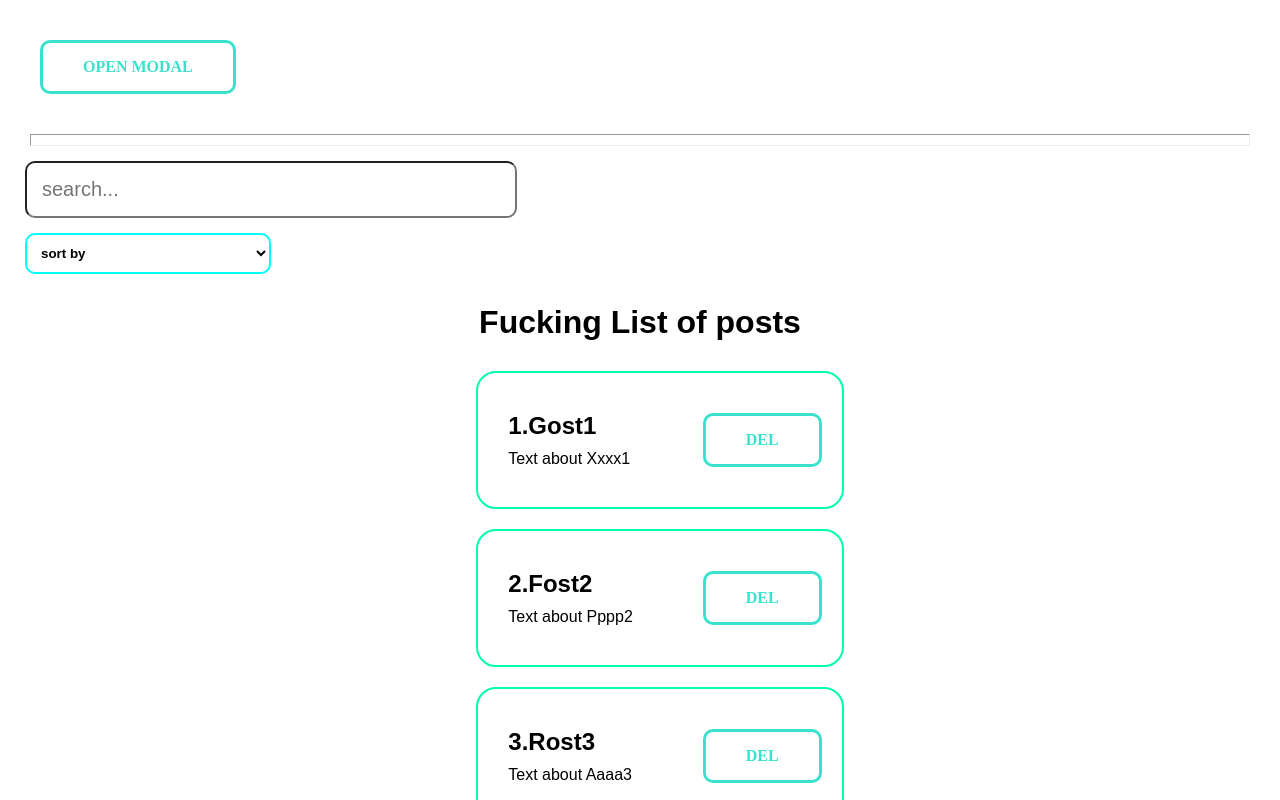
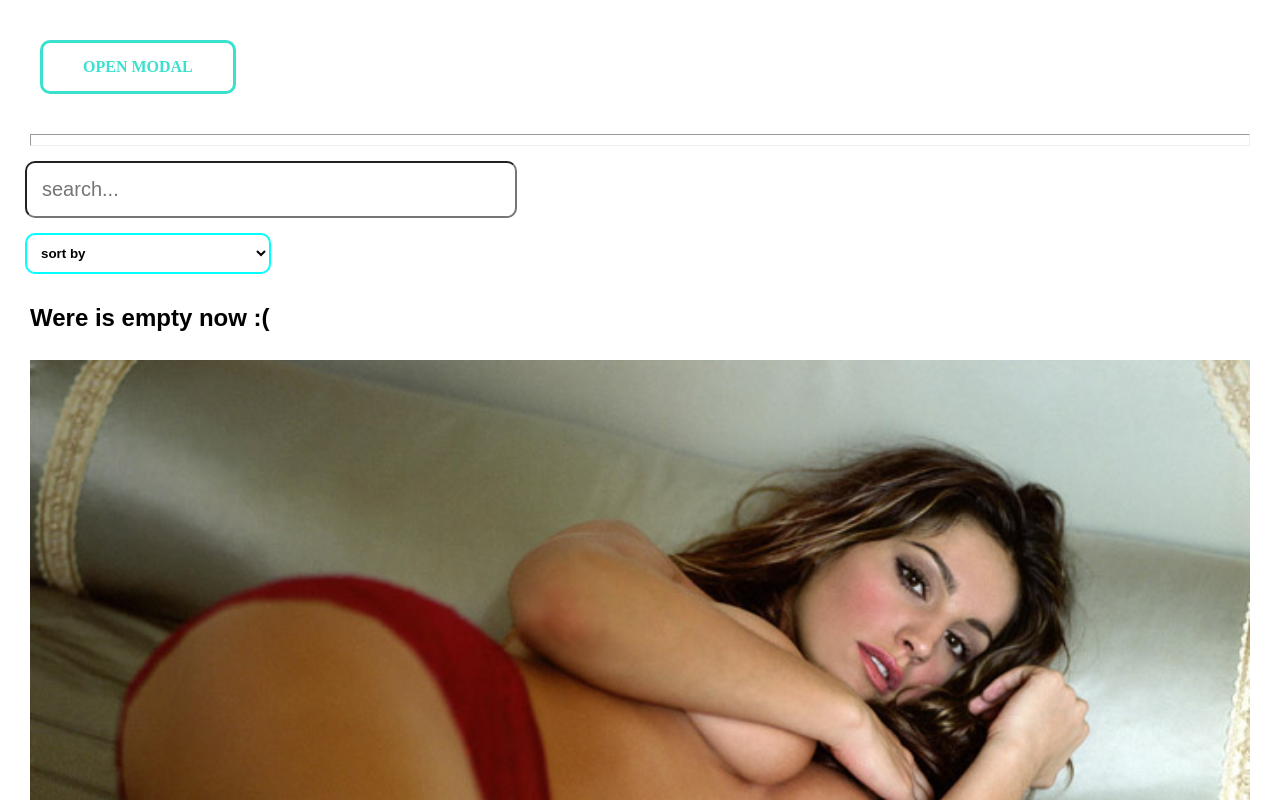
Before and after one commit to Aleksey6453/reactFundament, a React (Create React App) app: page / in a window 1280 px wide. Shown: the top 800 px of the page. Built offline with nearby package versions, Linux system fonts and the light colour scheme.

Commit message:
add custom hook and decomposition

```diff
--- a/src/App.js
+++ b/src/App.js
@@ -5,29 +5,14 @@
 import PostFilter from './components/postFilter/PostFilter';
 import MyModal from './components/UI/myModal/MyModal';
 import MyBtn from './components/UI/button/MyBtn';
+import { usePosts } from './hooks/usePosts';
 
 function App() {
-  const [posts, setPosts] = React.useState([
-    {id:1, title:'Gost', body:'Text about Xxxx'},
-    {id:2, title:'Fost', body:'Text about Pppp'},
-    {id:3, title:'Rost', body:'Text about Aaaa'},
-  ])
+  const [posts, setPosts] = React.useState([])
 
   const [filter, setFilter] = React.useState({sort:'', query:''})
   const [modal, setModal] = React.useState(false)
-
-  const sortedPosts = React.useMemo(() => {
-    console.log('func getSortPost happend!')
-    if(filter.sort){
-      return  [...posts].sort((a,b)=>a[filter.sort].localeCompare(b[filter.sort]))
-    }
-    return posts;
-
-  }, [filter.sort, posts])
-
-  const sortedAndSearchedPosts = React.useMemo(() => {
-      return sortedPosts.filter(post => post.title.toLowerCase().includes(filter.query.toLowerCase()))
-  }, [filter.query, sortedPosts])
+  const sortedAndSearchedPosts = usePosts(posts, filter.sort, filter.query)
 
   const [makePost, setMakePost] = React.useState({title:'', body:''})
   const createPost = (newPost) => {
--- /dev/null
+++ b/src/hooks/usePosts.js
@@ -0,0 +1,24 @@
+import React from 'react';
+export const useSortedPosts = (posts, sort) => {
+    const sortedPosts = React.useMemo(() => {
+        console.log('func getSortPost happend!')
+        if(sort){
+          return  [...posts].sort((a,b)=>a[sort].localeCompare(b[sort]))
+        }
+        return posts;
+
+      }, [sort, posts])
+
+      return sortedPosts
+}
+
+
+export const usePosts = (posts, sort, query) => {
+
+    const sortedPosts = useSortedPosts(posts, sort)
+    const sortedAndSearchedPosts = React.useMemo(() => {
+        return sortedPosts.filter(post => post.title.toLowerCase().includes(query.toLowerCase()))
+    }, [query, sortedPosts])
+
+    return sortedAndSearchedPosts;
+}
```
